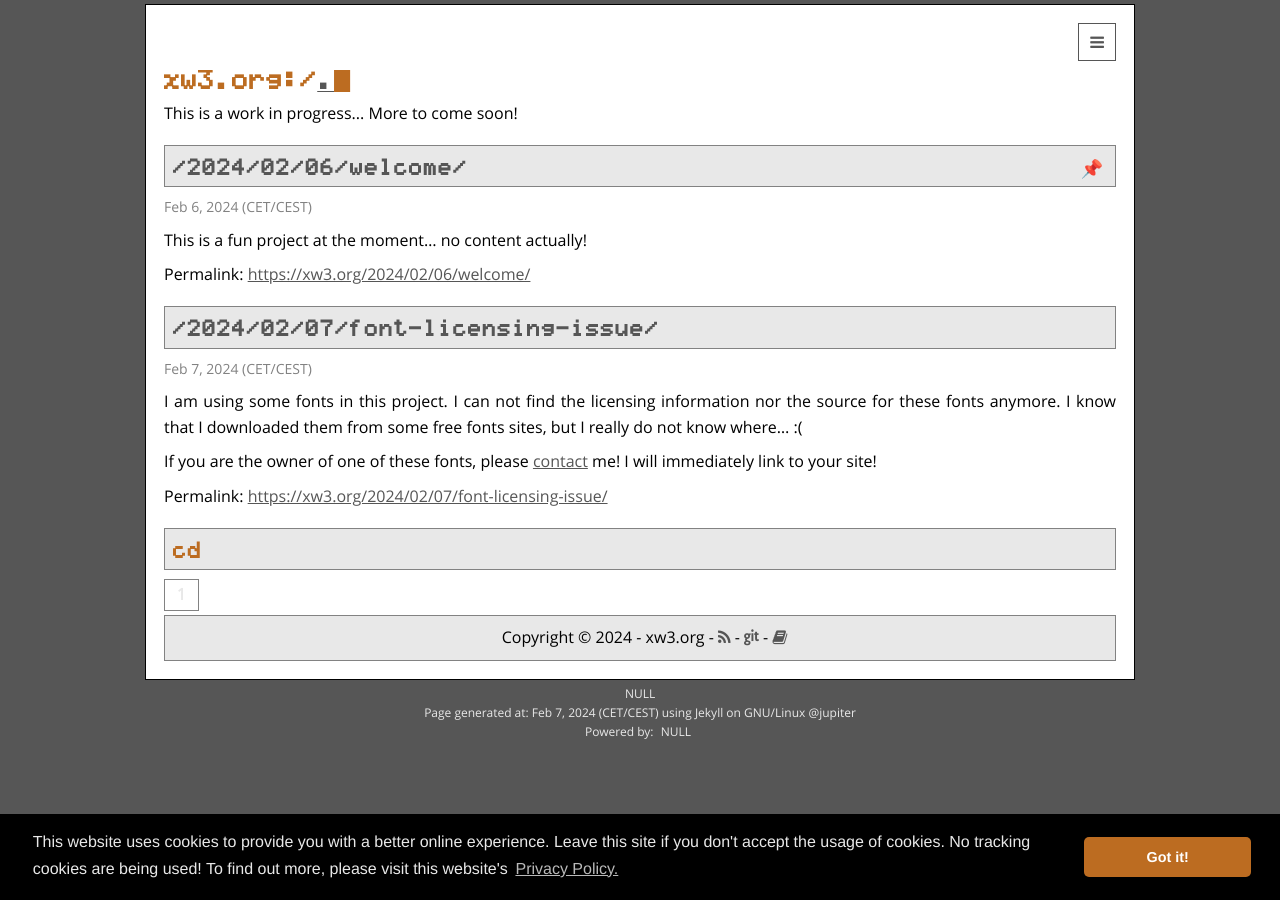
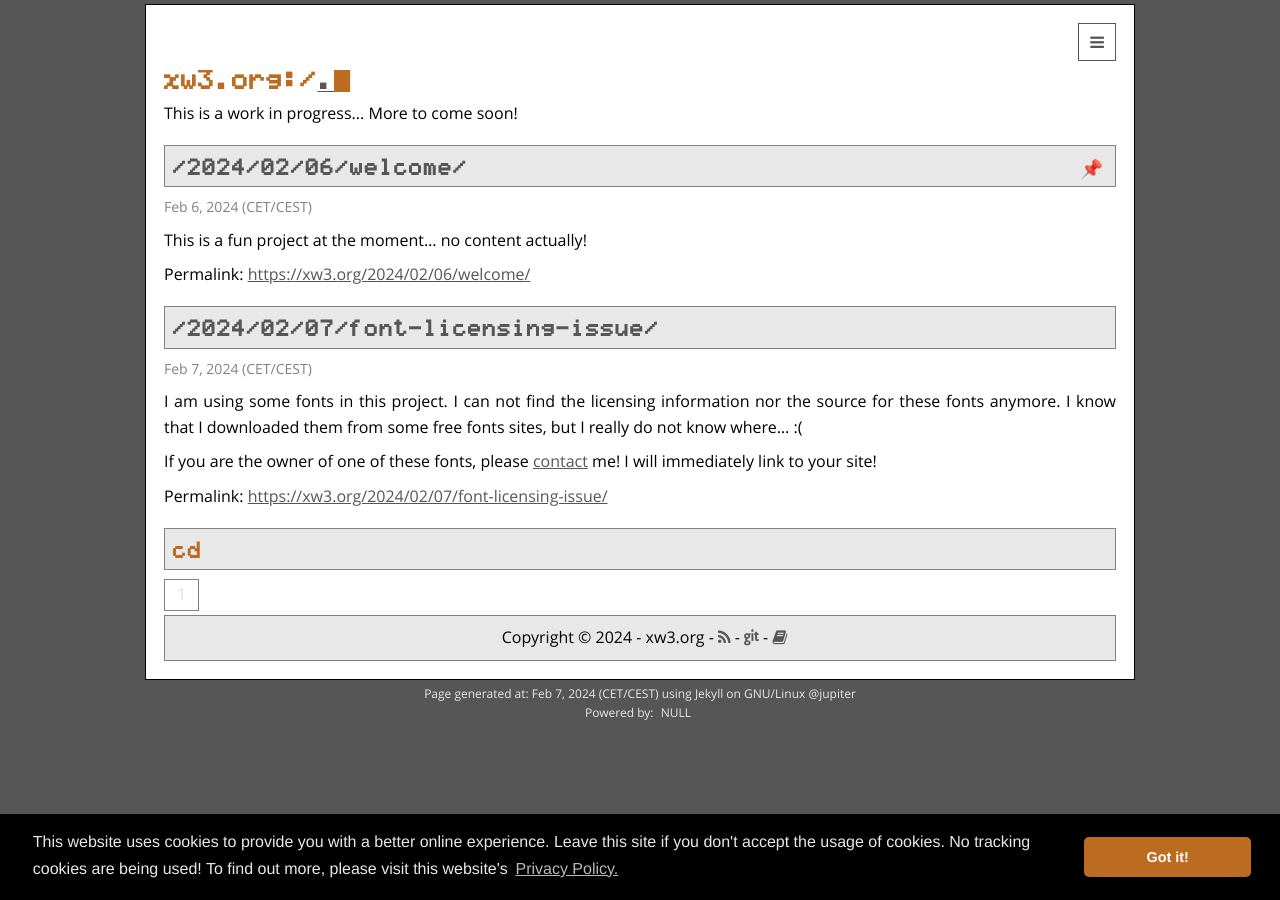
Before and after one commit to hanez/xw3, a Jekyll site: the page built from index.html, in a window 1280 px wide. Built offline with Jekyll 4.4.1, drawn with Linux system fonts in a browser that asks for light colours; some web fonts are replaced; the list of posts is cut into pages by our own code.

Commit message:
Removed uptime from footer.

```diff
--- a/_layouts/default.html
+++ b/_layouts/default.html
@@ -18,7 +18,6 @@ layout:
 {% include footer.html %}
   </div>
   <p style="text-align: center; color: #e8e8e8; font-size: 12px;">
-  <span id="uptime">NULL</span><br>
   Page generated at: {{ site.time | date: "%b %-d, %Y" }} ({{ site.timezone }}) using Jekyll on {{ site.os }} @jupiter<br>
   Powered by: <span id="uname">NULL</span>
   </p>
```
Also changed, not shown: other parts of _layouts/default.html (+0 -1 lines).
